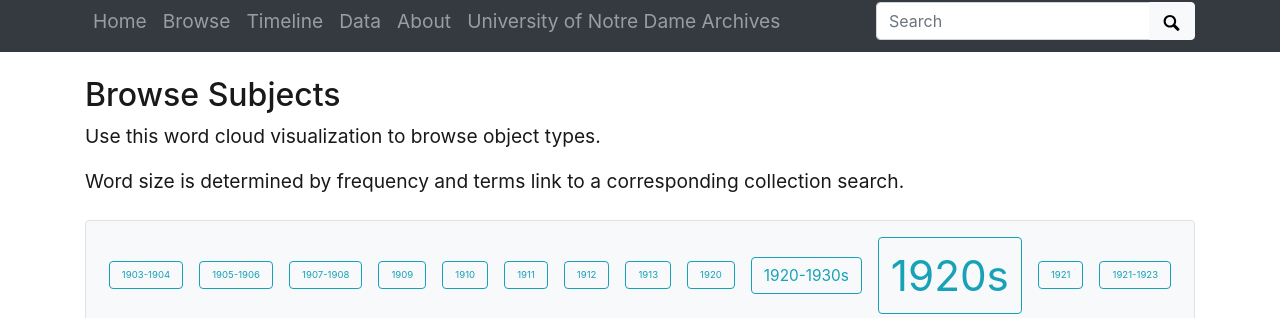
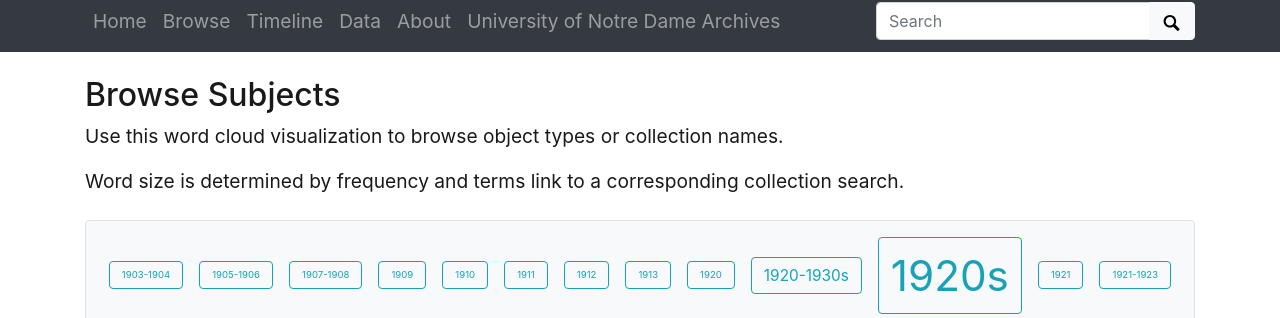
Before and after one commit to kwaldenphd/nd-archives, a Jekyll site: the page built from pages/subjects.md, in a window 1280 px wide. Shown: the part 118-436 px from the top of the page. Built offline with Jekyll 4.4.1, drawn with Linux system fonts in a browser that asks for light colours.

Commit message:
Update subjects.md

```diff
--- a/pages/subjects.md
+++ b/pages/subjects.md
@@ -10,6 +10,6 @@ cloud-fields: site.data.theme.subjects-fields
 
 ## Browse Subjects
 
-Use this word cloud visualization to browse object types.
+Use this word cloud visualization to browse object types or collection names.
 
 Word size is determined by frequency and terms link to a corresponding collection search.
```
